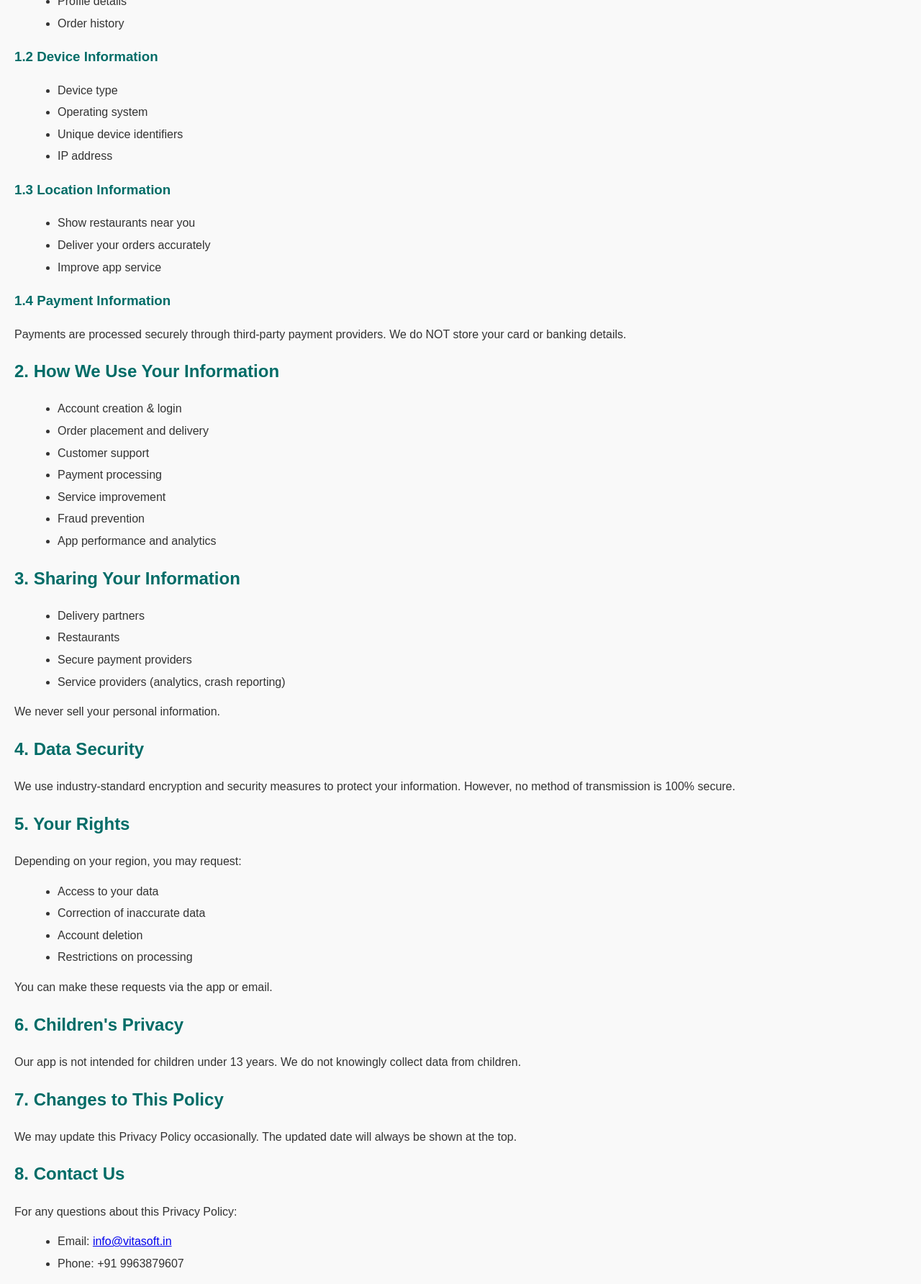
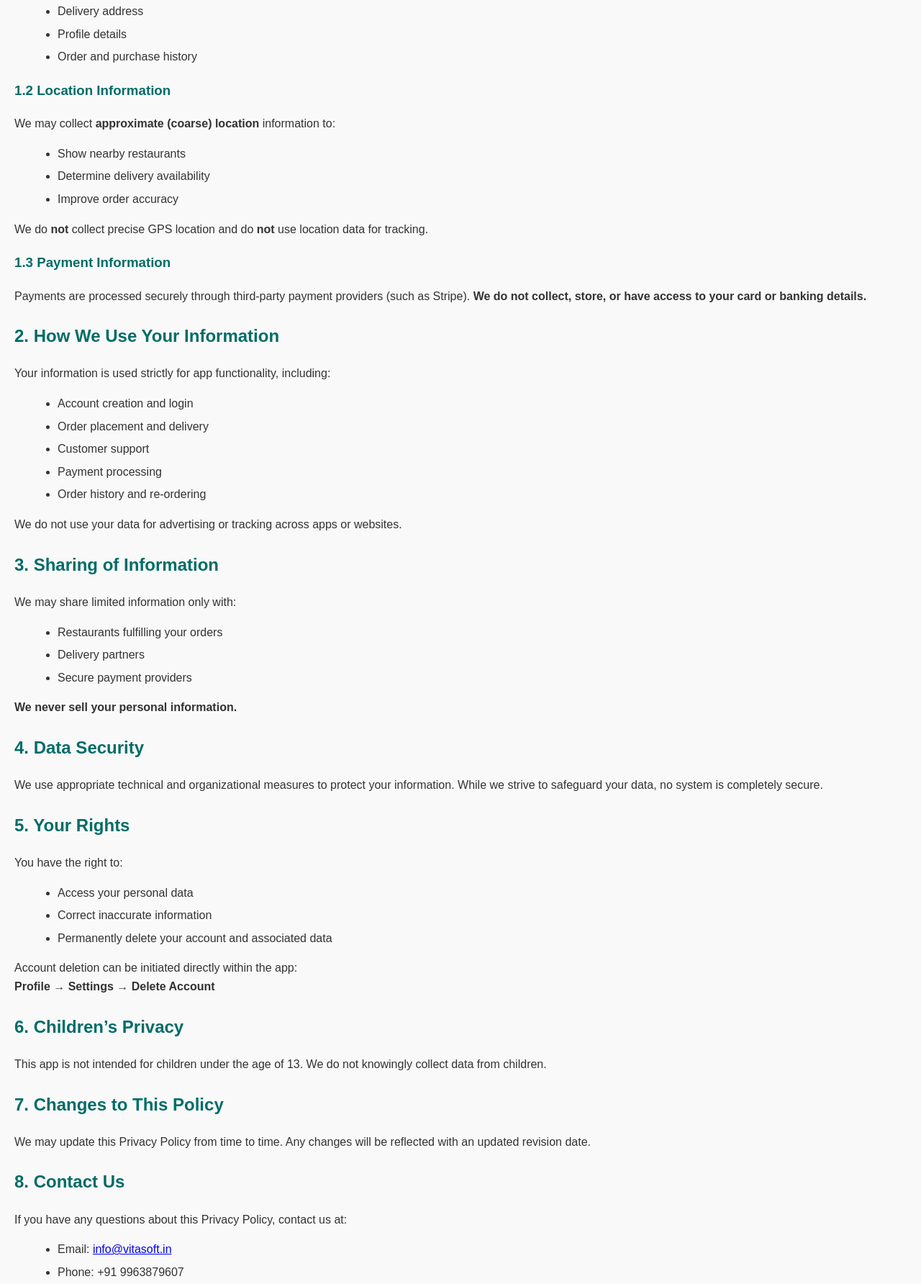
Before and after one commit to AbhiVK108/privacy-policy, a plain HTML site: page index.html in a window 1280 px wide. Shown: the part 447-2231 px from the top of the page at 72% size. Drawn offline with Linux system fonts and the light colour scheme.

Commit message:
New PrivacyPolicy Rules

```diff
--- a/index.html
+++ b/index.html
@@ -1,8 +1,8 @@
 <!DOCTYPE html>
 <html lang="en">
 <head>
-  <meta charset="UTF-8">
-  <meta name="viewport" content="width=device-width, initial-scale=1.0">
+  <meta charset="UTF-8" />
+  <meta name="viewport" content="width=device-width, initial-scale=1.0" />
   <title>Privacy Policy – Pizza Boyz NZ</title>
   <style>
     body {
@@ -19,104 +19,133 @@
       margin-left: 20px;
     }
     li {
-      margin-bottom: 5px;
+      margin-bottom: 6px;
     }
     .section {
-      margin-bottom: 20px;
+      margin-bottom: 24px;
     }
   </style>
 </head>
 <body>
+
   <h1>Privacy Policy – Pizza Boyz NZ – Delivery App</h1>
   <p><strong>Last updated:</strong> 11 December 2025</p>
-  <p>Pizza Boyz NZ – Delivery App (“we”, “our”, “us”) operates a food ordering and delivery platform that allows users to browse menus, place orders, make payments, and track deliveries. This Privacy Policy explains how we collect, use, and protect your personal information.</p>
+
+  <p>
+    Pizza Boyz NZ – Delivery App (“we”, “our”, “us”) operates a food ordering and delivery platform
+    that allows users to browse menus, place orders, and track deliveries.
+    This Privacy Policy explains how we collect, use, and protect your personal information.
+  </p>
 
   <div class="section">
     <h2>1. Information We Collect</h2>
+
     <h3>1.1 Personal Information</h3>
+    <p>We collect the following information when you create an account or place an order:</p>
     <ul>
       <li>Name</li>
       <li>Email address</li>
       <li>Phone number</li>
       <li>Delivery address</li>
       <li>Profile details</li>
-      <li>Order history</li>
+      <li>Order and purchase history</li>
     </ul>
-    <h3>1.2 Device Information</h3>
+
+    <h3>1.2 Location Information</h3>
+    <p>
+      We may collect <strong>approximate (coarse) location</strong> information to:
+    </p>
     <ul>
-      <li>Device type</li>
-      <li>Operating system</li>
-      <li>Unique device identifiers</li>
-      <li>IP address</li>
+      <li>Show nearby restaurants</li>
+      <li>Determine delivery availability</li>
+      <li>Improve order accuracy</li>
     </ul>
-    <h3>1.3 Location Information</h3>
-    <ul>
-      <li>Show restaurants near you</li>
-      <li>Deliver your orders accurately</li>
-      <li>Improve app service</li>
-    </ul>
-    <h3>1.4 Payment Information</h3>
-    <p>Payments are processed securely through third-party payment providers. We do NOT store your card or banking details.</p>
+    <p>
+      We do <strong>not</strong> collect precise GPS location and do <strong>not</strong> use location data for tracking.
+    </p>
+
+    <h3>1.3 Payment Information</h3>
+    <p>
+      Payments are processed securely through third-party payment providers (such as Stripe).
+      <strong>We do not collect, store, or have access to your card or banking details.</strong>
+    </p>
   </div>
 
   <div class="section">
     <h2>2. How We Use Your Information</h2>
+    <p>Your information is used strictly for app functionality, including:</p>
     <ul>
-      <li>Account creation & login</li>
+      <li>Account creation and login</li>
       <li>Order placement and delivery</li>
       <li>Customer support</li>
       <li>Payment processing</li>
-      <li>Service improvement</li>
-      <li>Fraud prevention</li>
-      <li>App performance and analytics</li>
+      <li>Order history and re-ordering</li>
     </ul>
+    <p>
+      We do not use your data for advertising or tracking across apps or websites.
+    </p>
   </div>
 
   <div class="section">
-    <h2>3. Sharing Your Information</h2>
+    <h2>3. Sharing of Information</h2>
+    <p>We may share limited information only with:</p>
     <ul>
+      <li>Restaurants fulfilling your orders</li>
       <li>Delivery partners</li>
-      <li>Restaurants</li>
       <li>Secure payment providers</li>
-      <li>Service providers (analytics, crash reporting)</li>
     </ul>
-    <p>We never sell your personal information.</p>
+    <p>
+      <strong>We never sell your personal information.</strong>
+    </p>
   </div>
 
   <div class="section">
     <h2>4. Data Security</h2>
-    <p>We use industry-standard encryption and security measures to protect your information. However, no method of transmission is 100% secure.</p>
+    <p>
+      We use appropriate technical and organizational measures to protect your information.
+      While we strive to safeguard your data, no system is completely secure.
+    </p>
   </div>
 
   <div class="section">
     <h2>5. Your Rights</h2>
-    <p>Depending on your region, you may request:</p>
+    <p>You have the right to:</p>
     <ul>
-      <li>Access to your data</li>
-      <li>Correction of inaccurate data</li>
-      <li>Account deletion</li>
-      <li>Restrictions on processing</li>
+      <li>Access your personal data</li>
+      <li>Correct inaccurate information</li>
+      <li>Permanently delete your account and associated data</li>
     </ul>
-    <p>You can make these requests via the app or email.</p>
+    <p>
+      Account deletion can be initiated directly within the app:
+      <br />
+      <strong>Profile → Settings → Delete Account</strong>
+    </p>
   </div>
 
   <div class="section">
-    <h2>6. Children's Privacy</h2>
-    <p>Our app is not intended for children under 13 years. We do not knowingly collect data from children.</p>
+    <h2>6. Children’s Privacy</h2>
+    <p>
+      This app is not intended for children under the age of 13.
+      We do not knowingly collect data from children.
+    </p>
   </div>
 
   <div class="section">
     <h2>7. Changes to This Policy</h2>
-    <p>We may update this Privacy Policy occasionally. The updated date will always be shown at the top.</p>
+    <p>
+      We may update this Privacy Policy from time to time.
+      Any changes will be reflected with an updated revision date.
+    </p>
   </div>
 
   <div class="section">
     <h2>8. Contact Us</h2>
-    <p>For any questions about this Privacy Policy:</p>
+    <p>If you have any questions about this Privacy Policy, contact us at:</p>
     <ul>
       <li>Email: <a href="mailto:info@vitasoft.in">info@vitasoft.in</a></li>
       <li>Phone: +91 9963879607</li>
     </ul>
   </div>
+
 </body>
 </html>
```
